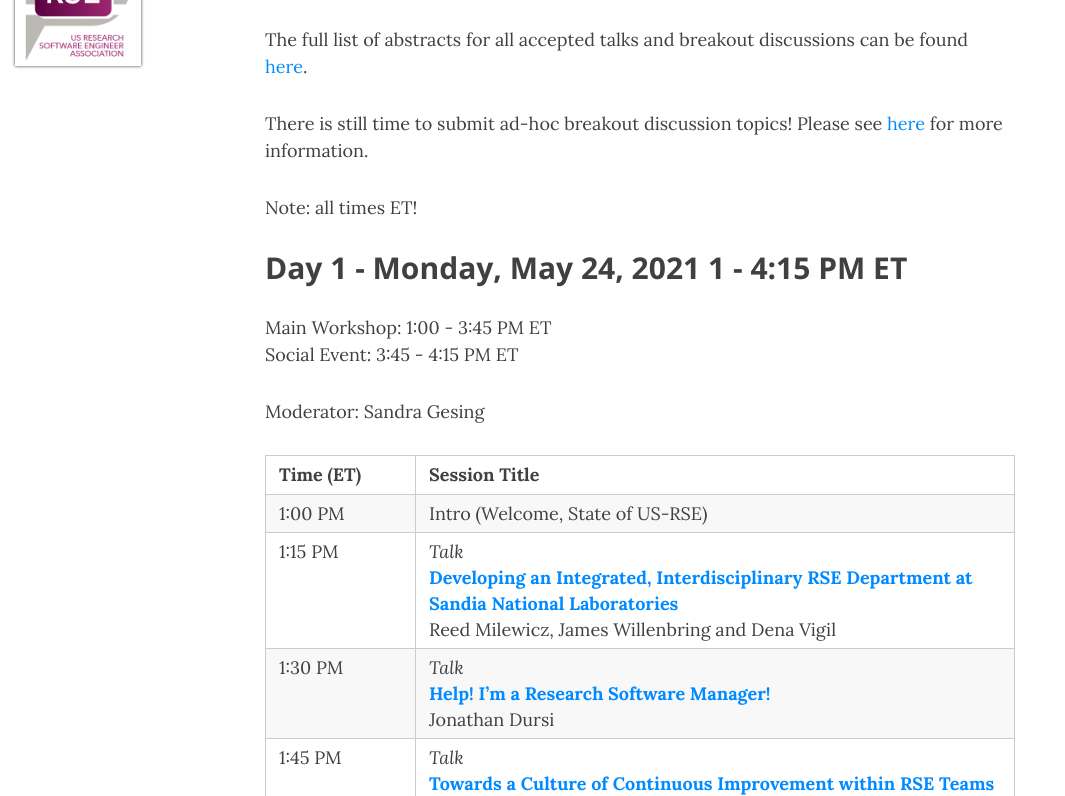
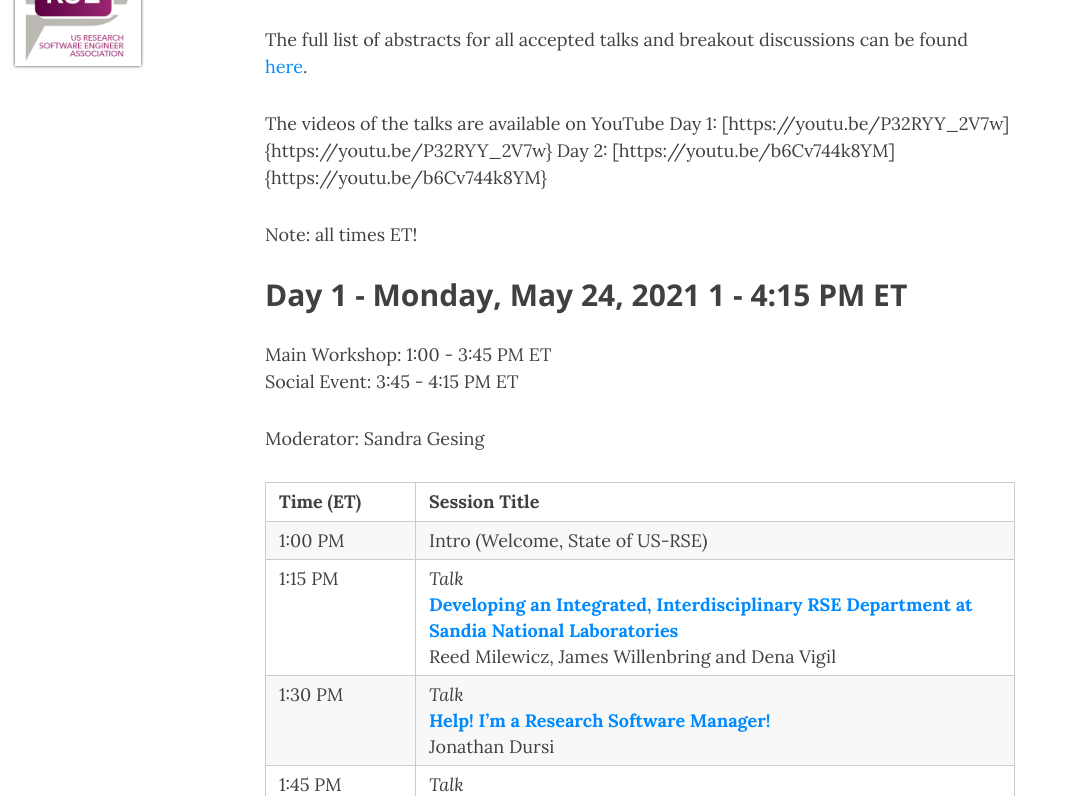
Before and after one commit to USRSE/virtual-workshop-2021, a Jekyll site: the page built from pages/agenda.md, in a window 1280 px wide and 900 px high, cut to the strip 104-900 px from the top of the window. Shown: the whole strip, without its empty margins (0-1065 px from the left). Built offline with Jekyll 4.4.1, drawn with Linux system fonts in a browser that asks for light colours; nearby versions of some CDN libraries.

Commit message:
Update agenda.md

```diff
--- a/pages/agenda.md
+++ b/pages/agenda.md
@@ -1,14 +1,16 @@
 ---
 layout: page
 title: Workshop Agenda
-subtitle: Preliminary Agenda
-description: Preliminary Agenda
+subtitle: Agenda
+description: Agenda
 permalink: /agenda/
 ---
 
 The full list of abstracts for all accepted talks and breakout discussions can be found [here]({{ site.baseurl }}/abstracts).
 
-There is still time to submit ad-hoc breakout discussion topics! Please see [here]({{ site.baseurl }}/participate) for more information.
+The videos of the talks are available on YouTube
+Day 1: [https://youtu.be/P32RYY_2V7w]{https://youtu.be/P32RYY_2V7w}
+Day 2: [https://youtu.be/b6Cv744k8YM]{https://youtu.be/b6Cv744k8YM}
 
 Note: all times ET!
 
```
